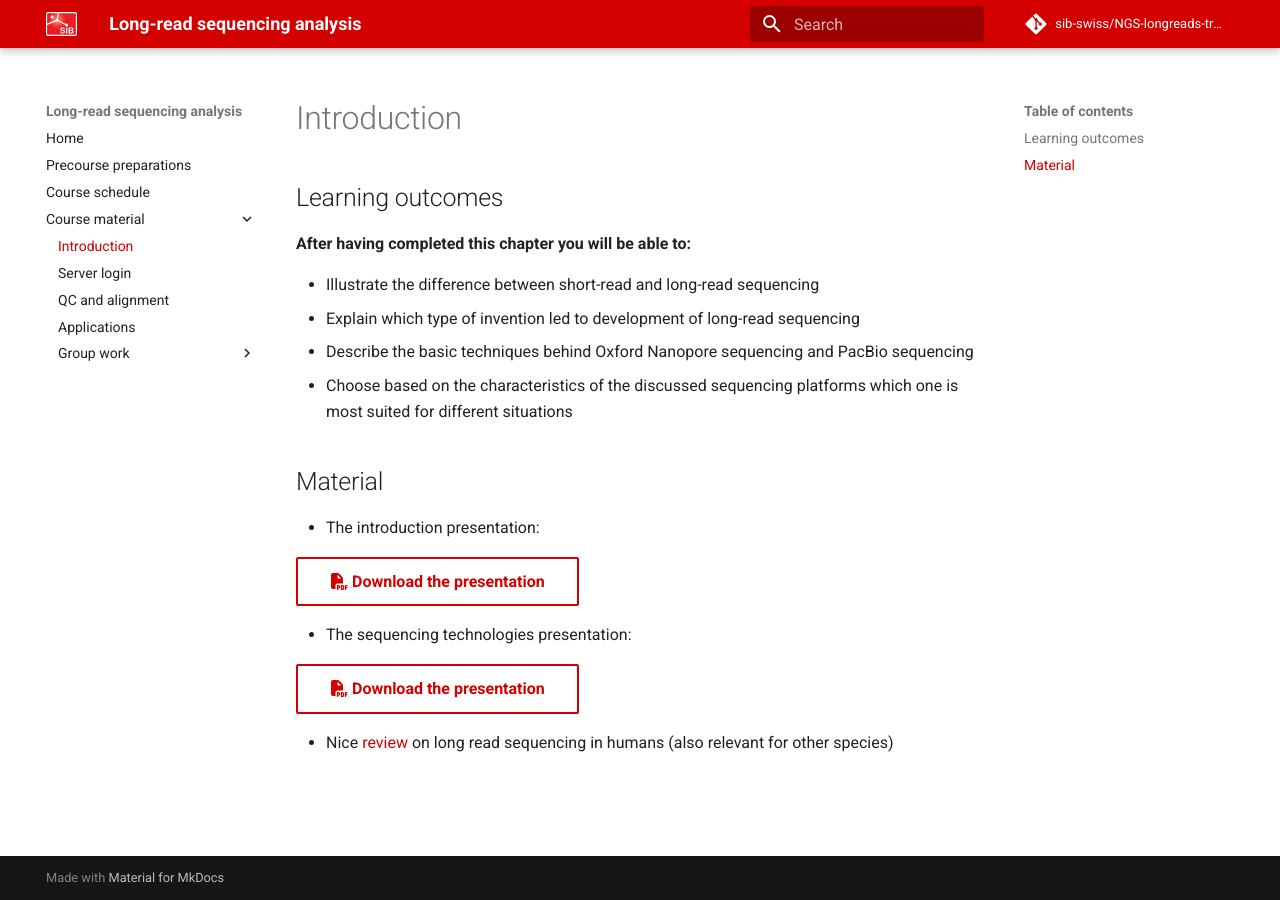
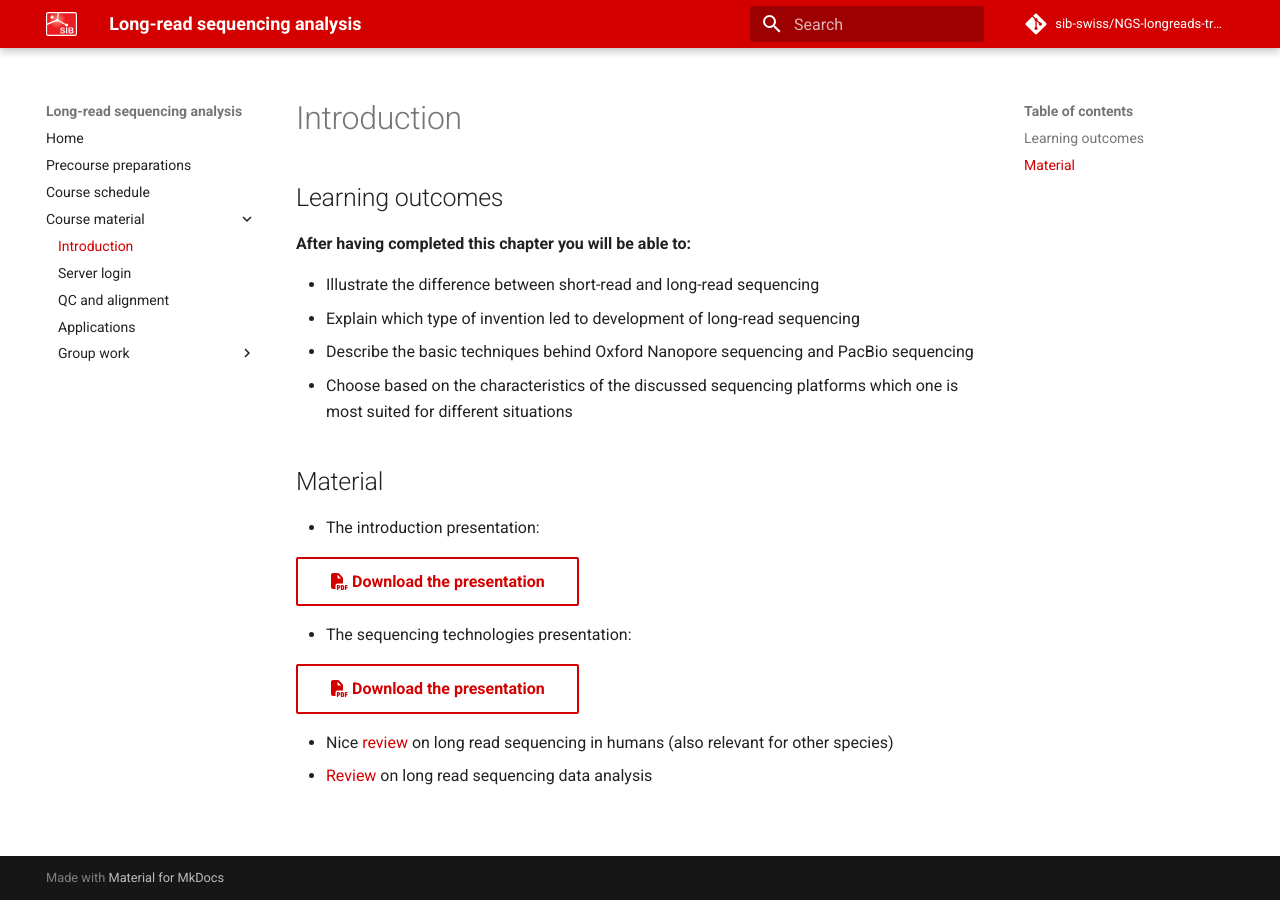
Before and after one commit to sib-swiss/NGS-longreads-training, an MkDocs documentation site: the page built from docs/course_material/introduction.md, in a window 1280 px wide. Built offline with MkDocs 1.6.1 and Material for MkDocs 9.7.7, drawn with Linux system fonts in a browser that asks for light colours; comment, search, counter and statistics services are not loaded; the version menu is left out.

Commit message:
some final modifications

```diff
--- a/docs/course_material/introduction.md
+++ b/docs/course_material/introduction.md
@@ -20,3 +20,4 @@
 [:fontawesome-solid-file-pdf: Download the presentation](../assets/pdf/sequencing_technologies.pdf){: .md-button }
 
 * Nice [review](https://www.nature.com/articles/s41576-020-0236-x) on long read sequencing in humans (also relevant for other species)
+* [Review](https://genomebiology.biomedcentral.com/articles/10.1186/s13059-020-1935-5) on long read sequencing data analysis
```
Also changed, not shown: docs/course_material/applications.md (+1 -0 lines), 1 other file.
